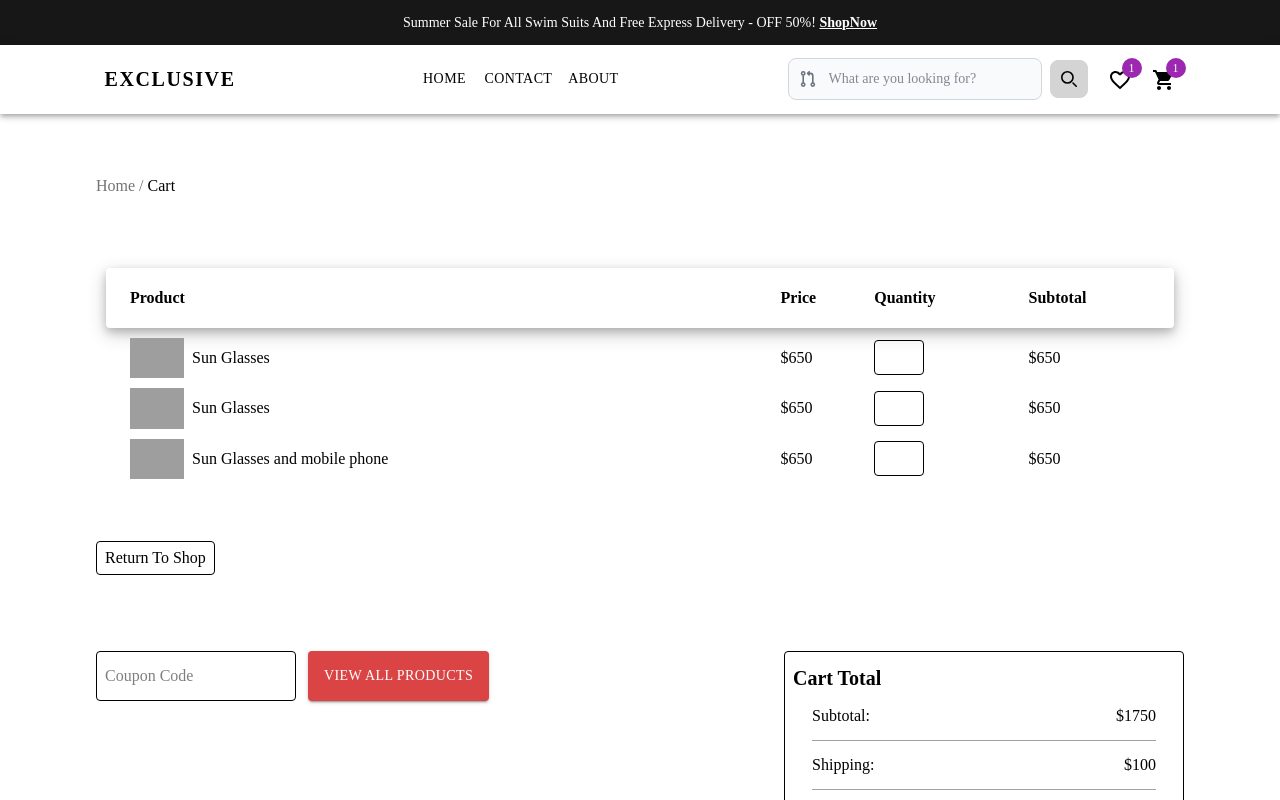
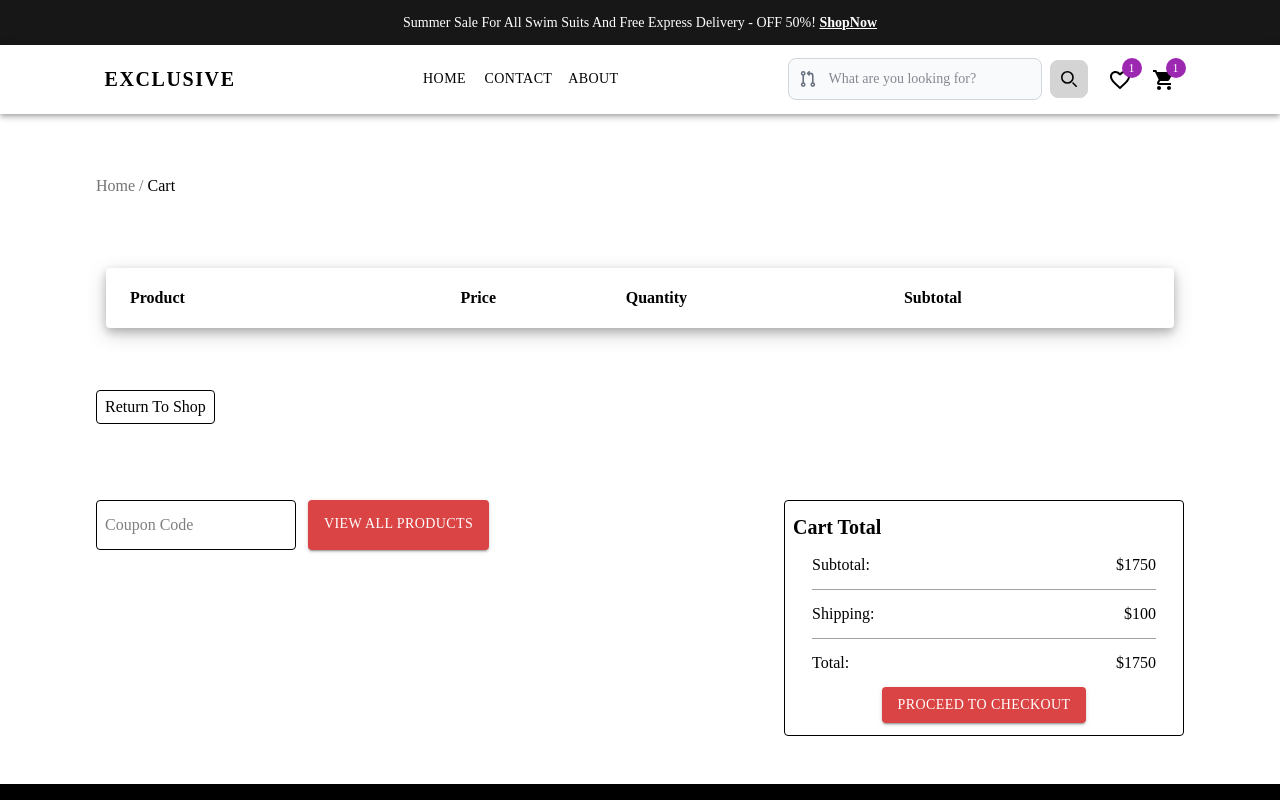
Before and after one commit to IrtazaAhmed147/EcommerceWeb_ReactJS, a React (Vite) app: page /cart in a window 1280 px wide. Shown: the top 800 px of the page. Built offline with nearby package versions, Linux system fonts and the light colour scheme; grey boxes are pictures that could not be loaded; a web font is replaced by a local one.

Commit message:
product add to cart feature done

```diff
--- a/src/Features/ApiSlice.js
+++ b/src/Features/ApiSlice.js
@@ -27,14 +27,14 @@ export const getApi = createSlice({
         setSingleProduct: (state, action) => {
             state.singleProduct = action.payload;
         },
-        setSearch: (state, action)=> {
+        setSearch: (state, action) => {
             state.search = action.payload
         }
     }
 })
 
 
-export const { setProducts, setCategoryList, setHomeProducts, setTodayProducts, setSingleProduct,setSearch } = getApi.actions
+export const { setProducts, setCategoryList, setHomeProducts, setTodayProducts, setSingleProduct, setSearch } = getApi.actions
 export default getApi.reducer
 
 
@@ -125,17 +125,17 @@ export const getHomeProducts = () => async (dispatch) => {
 
 export const todaysProductApi = () => async (dispatch) => {
     let randomNum = Math.floor(Math.random() * 21)
-    dispatch(setApiLoading({ apiName: "todayProductApi", isLoading: true }));
+    dispatch(setApiLoading({ apiName: "AllProductsApi", isLoading: true }));
     try {
         const response = await fetch(`https://dummyjson.com/products/category/groceries?limit=4&skip=${randomNum}&select=title,price,rating,images,discountPercentage`)
         const data = await response.json()
 
-        dispatch(setApiLoading({ apiName: "todayProductApi", isLoading: false }));
+        dispatch(setApiLoading({ apiName: "AllProductsApi", isLoading: false }));
 
         dispatch(setTodayProducts(data))
         return data
     } catch (error) {
-        dispatch(setApiLoading({ apiName: "todayProductApi", isLoading: false }));
+        dispatch(setApiLoading({ apiName: "AllProductsApi", isLoading: false }));
         console.log(error);
 
     }
@@ -143,15 +143,15 @@ export const todaysProductApi = () => async (dispatch) => {
 
 
 export const getSingleProduct = (id = 3) => async (dispatch) => {
-    dispatch(setApiLoading({ apiName: "singleProductApi", isLoading: true }));
+    dispatch(setApiLoading({ apiName: "AllProductsApi", isLoading: true }));
     try {
         const response = await fetch(`https://dummyjson.com/products/${id}`)
         const data = await response.json()
         dispatch(setSingleProduct(data))
-        dispatch(setApiLoading({ apiName: "singleProductApi", isLoading: false }));
+        dispatch(setApiLoading({ apiName: "AllProductsApi", isLoading: false }));
         return data
     } catch (error) {
-        dispatch(setApiLoading({ apiName: "singleProductApi", isLoading: false }));
+        dispatch(setApiLoading({ apiName: "AllProductsApi", isLoading: false }));
         console.log(error);
 
     }
--- /dev/null
+++ b/src/Features/CartSlice.js
@@ -0,0 +1,26 @@
+import { createSlice } from "@reduxjs/toolkit";
+
+const initialState = {
+    items: JSON.parse(localStorage.getItem("cart")) || [],
+};
+
+export const cartSlice = createSlice({
+    name: "cart",
+    initialState,
+    reducers: {
+        addToCart: (state, action) => {
+            state.items.push(action.payload);
+            localStorage.setItem("cart", JSON.stringify(state.items)); // Sync Local Storage
+          },
+          updateQuantity: (state, action) => {
+            const { id, quantity } = action.payload;
+            state.items = state.items.map((item) =>
+              item.id === id ? { ...item, quantity } : item
+            );
+            localStorage.setItem("cart", JSON.stringify(state.items)); // Sync Local Storage
+          },
+    },
+});
+
+export const { addToCart,updateQuantity } = cartSlice.actions;
+export default cartSlice.reducer;
--- a/src/Features/LoaderSlice.js
+++ b/src/Features/LoaderSlice.js
@@ -3,8 +3,6 @@ import { createSlice } from "@reduxjs/toolkit";
 const initialState = {
     categoryListApi: false,
     HomeProductsApi: false,
-    todayProductApi: false,
-    singleProductApi: false,
     AllProductsApi: false,
 };
 
--- a/src/Pages/Cart.jsx
+++ b/src/Pages/Cart.jsx
@@ -1,7 +1,20 @@
+import React from 'react'
+import { useSelector, useDispatch } from 'react-redux';
+import { updateQuantity } from '../Features/CartSlice';
 import { Button } from '@mui/material'
-import React from 'react'
 
 const Cart = () => {
+
+    const dispatch = useDispatch();
+
+    const cartItems = useSelector(state => state.cart.items)
+
+    const handleQuantityChange = (e, id) => {
+        const newQuantity = parseInt(e.target.value, 10) || 1;
+        dispatch(updateQuantity({ id, quantity: newQuantity }));
+    };
+
+
     return (
         <>
             <div className='py-15 w-[85%] m-auto'>
@@ -21,51 +34,24 @@ const Cart = () => {
                 </thead>
                 <tbody>
 
-                    <tr>
+                    {cartItems?.map((product) => {
+                        return <tr key={product.id}>
                             <td className='flex gap-2 items-center ps-1 sm:ps-6'>
-                            <img className='w-[40px] sm:w-[54px]' src="https://cdn.dummyjson.com/products/images/sunglasses/Black%20Sun%20Glasses/thumbnail.png" alt="" />
-                            <p className='text-[11px] sm:text-[16px]'>Sun Glasses</p>
+                                <img className='w-[40px] sm:w-[54px]' src={product.thumbnail} alt="" />
+                                <p className='text-[11px] sm:text-[16px]'>{product.title}</p>
                             </td>
-                        <td className='text-[11px] sm:text-[16px]'>$650</td>
+                            <td className='text-[11px] sm:text-[16px]'>{product.discountedPrice.toFixed(2)}</td>
                             <td>
                                 <div className='p-1 border-1 rounded-sm w-[30px] sm:w-[50px] flex h-[28px] sm:h-[35px]'>
-                                <input type="number" className='w-[100%] outline-none text-[11px] sm:text-[16px]' />
+                                    <input min={"1"} max={"10"} type="number" onChange={(e) => handleQuantityChange(e, product.id)} value={product.quantity} className='w-[100%] outline-none text-[11px] sm:text-[16px]' />
                                 </div>
                             </td>
                             <td className='text-[11px] sm:text-[16px]'>
-                            $650
+                                {(product.quantity * (product.discountedPrice).toFixed(2)).toFixed(2)}
                             </td>
                         </tr>
-                    <tr>
-                        <td className='flex gap-2 items-center ps-1 sm:ps-6'>
-                            <img className='w-[40px] sm:w-[54px]' src="https://cdn.dummyjson.com/products/images/sunglasses/Black%20Sun%20Glasses/thumbnail.png" alt="" />
-                            <p className='text-[11px] sm:text-[16px]'>Sun Glasses</p>
-                        </td>
-                        <td className='text-[11px] sm:text-[16px]'>$650</td>
-                        <td>
-                            <div className='p-1 border-1 rounded-sm w-[30px] sm:w-[50px] flex h-[28px] sm:h-[35px]'>
-                                <input type="number" className='w-[100%] outline-none text-[11px] sm:text-[16px]' />
-                            </div>
-                        </td>
-                        <td className='text-[11px] sm:text-[16px]'>
-                            $650
-                        </td>
-                    </tr>
-                    <tr>
-                        <td className='flex gap-2 items-center ps-1 sm:ps-6'>
-                            <img className='w-[40px] sm:w-[54px]' src="https://cdn.dummyjson.com/products/images/sunglasses/Black%20Sun%20Glasses/thumbnail.png" alt="" />
-                            <p className='text-[11px] sm:text-[16px]'>Sun Glasses and mobile phone</p>
-                        </td>
-                        <td className='text-[11px] sm:text-[16px]'>$650</td>
-                        <td>
-                            <div className='p-1 border-1 rounded-sm w-[30px] sm:w-[50px] flex h-[28px] sm:h-[35px]'>
-                                <input type="number" className='w-[100%] outline-none text-[11px] sm:text-[16px]' />
-                            </div>
-                        </td>
-                        <td className='text-[11px] sm:text-[16px]'>
-                            $650
-                        </td>
-                    </tr>
+                    })}
+
 
 
                 </tbody>
--- a/src/Pages/ProductsPage.jsx
+++ b/src/Pages/ProductsPage.jsx
@@ -16,15 +16,13 @@ const ProductsPage = () => {
 
     const data = useSelector(state => state.api.products);
     const {products, total} = data
-    console.log(products);
-    console.log(total);
-    // console.log(total);
+
 
     const categoriesList = useSelector(state => state.api.categoryList);
     const searchValue = useSelector(state => state.api.search);
     const dispatch = useDispatch();
     const loader = useSelector(state => state.loader.AllProductsApi);
-    console.log(searchValue);
+
 
 
     useEffect(() => {
--- a/src/main.jsx
+++ b/src/main.jsx
@@ -6,9 +6,9 @@ import { store } from './store.jsx';
 import { Provider } from 'react-redux';
 
 createRoot(document.getElementById('root')).render(
-  <StrictMode>
+  // <StrictMode>
     <Provider store={store}>
       <App />
     </Provider>
-  </StrictMode>,
+  // </StrictMode>,
 )
--- a/src/store.jsx
+++ b/src/store.jsx
@@ -1,10 +1,12 @@
 import { configureStore } from "@reduxjs/toolkit";
 import apiReducer from './Features/ApiSlice'
 import loaderSlice from './Features/LoaderSlice'
+import cartSlice from "./Features/CartSlice";
 
 export const store = configureStore({
     reducer: {
         api: apiReducer,
         loader: loaderSlice,
+        cart: cartSlice,
     }
 })
```
Also changed, not shown: src/Components/Navbar.jsx (+24 -11 lines), src/Pages/ProductDetail.jsx (+28 -6 lines). Lines whose indentation alone changed are shown as unchanged.
